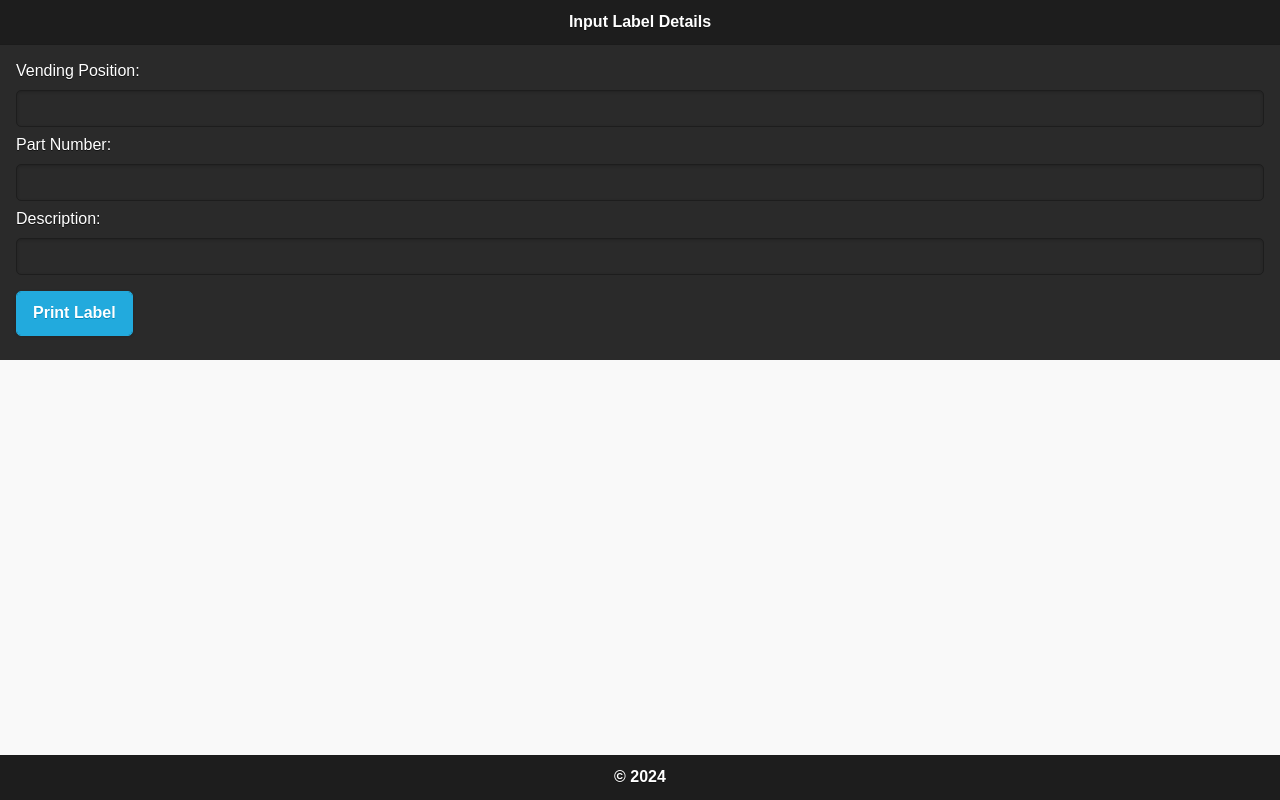
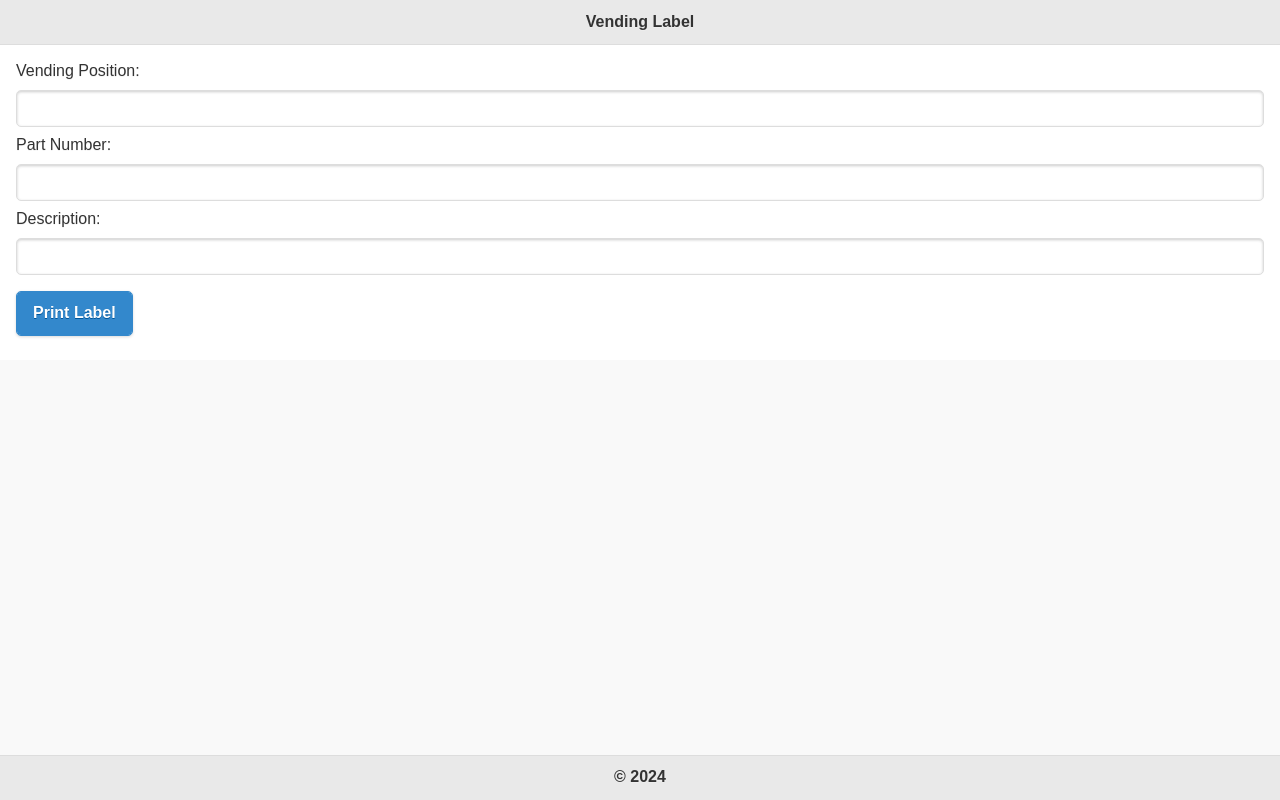
Before and after one commit to nolanchaves/nolanchaves-nolanchaves.github.io, a plain HTML site: page index.html in a window 1280 px wide. Drawn offline with Linux system fonts and the light colour scheme.

Commit message:
Update index.html

```diff
--- a/index.html
+++ b/index.html
@@ -23,10 +23,10 @@ Email: nchaves6736@conestogac.on.ca
    </head>
    <body>
       <div id="labelCustomPrinting" data-role="page">
-         <header data-role="header" data-theme="b" data-position="fixed">
-            <h1>Input Label Details</h1>
+         <header data-role="header" data-theme="a" data-position="fixed">
+            <h1>Vending Label</h1>
          </header>
-         <section data-role="content" data-theme="b">
+         <section data-role="content" data-theme="a">
             <form id="frmAdd" name="frmAdd">
                <label for="txtPosition">Vending Position:</label>
                <input type="text" id="txtPosition" name="txtPosition" data-clear-btn="true">
@@ -38,7 +38,7 @@ Email: nchaves6736@conestogac.on.ca
                </button>
             </form>
          </section>
-         <footer data-role="footer" data-theme="b" data-position="fixed">
+         <footer data-role="footer" data-theme="a" data-position="fixed">
             <h1> &copy; 2024</h1>
          </footer>
       </div>
```
